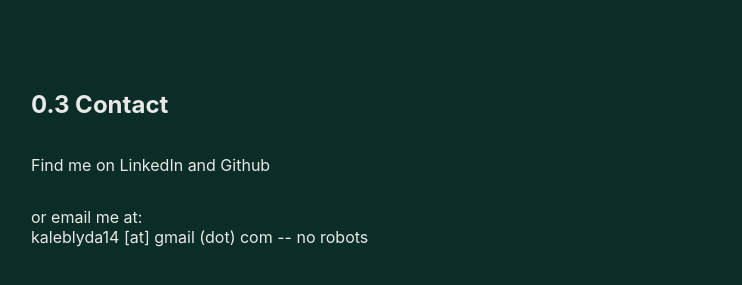
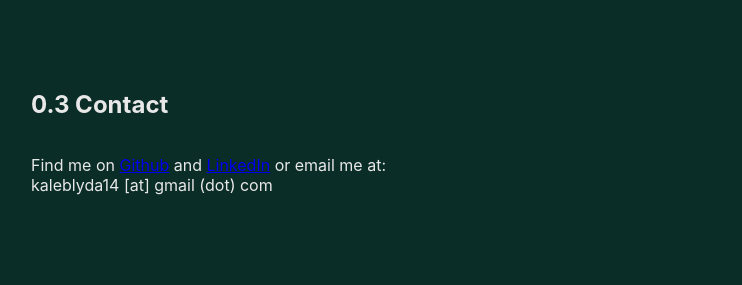
Before and after one commit to kalebal/home, a React (Create React App) app: page / in a window 1280 px wide. Shown: the part 2891-3176 px from the top of the page, without its empty margins (97-839 px from the left). Built offline with nearby package versions, Linux system fonts and the light colour scheme.

Commit message:
adds links to socials

```diff
--- a/src/Contact.js
+++ b/src/Contact.js
@@ -1,10 +1,9 @@
 export default function Contact({ refProp }) {
   return (
-    <section ref={refProp}>
+    <section id="contact" ref={refProp}>
       <h2> 0.3 Contact </h2>
-      <p> Find me on LinkedIn and Github </p>
-      <p> or email me at: <br />
-      kaleblyda14 [at] gmail (dot) com -- no robots
+      <p> Find me on <a href="https://github.com/kalebal">Github</a> and <a href="https://www.linkedin.com/in/kaleb-lyda">LinkedIn</a> or email me at: <br />
+      kaleblyda14 [at] gmail (dot) com
       </p>
     </section>
   );
```
